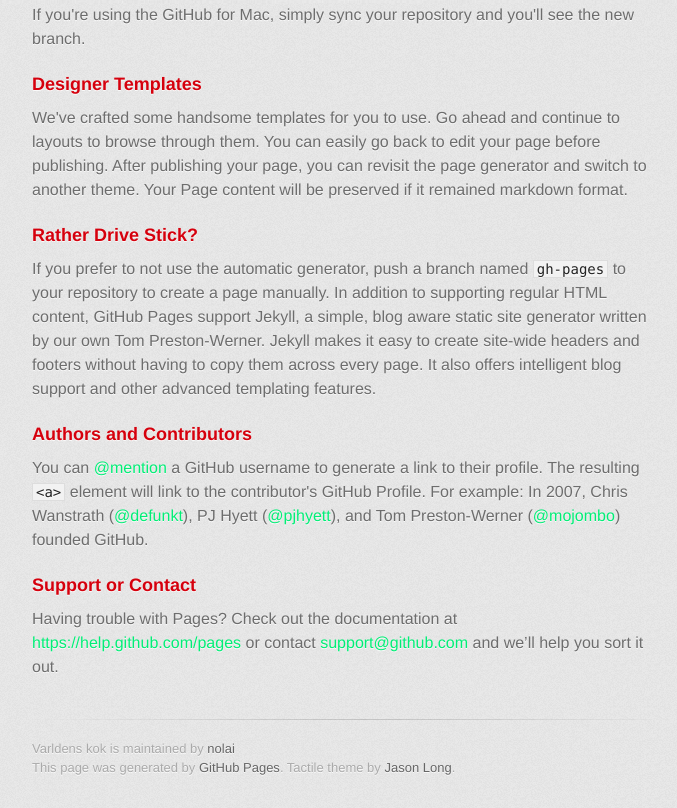
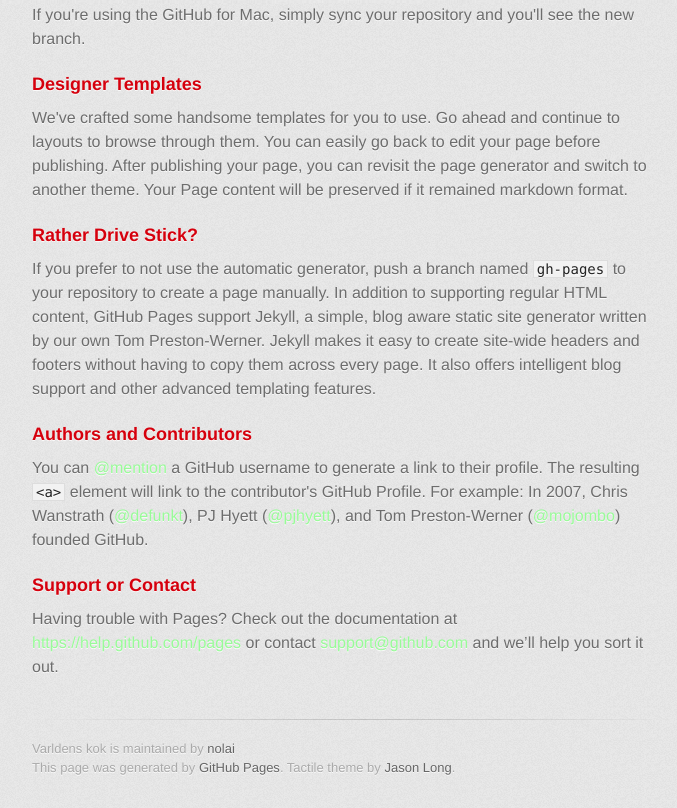
Before and after one commit to nolai/varldens_kok, a plain HTML site: page index.html in a window 1280 px wide. Shown: the part 570-1378 px from the top of the page, without its empty margins (298-975 px from the left). Drawn offline with Linux system fonts and the light colour scheme; a web font is replaced by a local one.

Commit message:
Update stylesheet.css

```diff
--- a/stylesheets/stylesheet.css
+++ b/stylesheets/stylesheet.css
@@ -57,7 +57,7 @@ body {
 }
 
 a {
-  color: #00EE76;
+  color: #98FB98;
 }
 a:hover {
   color: #c5000c;
```
